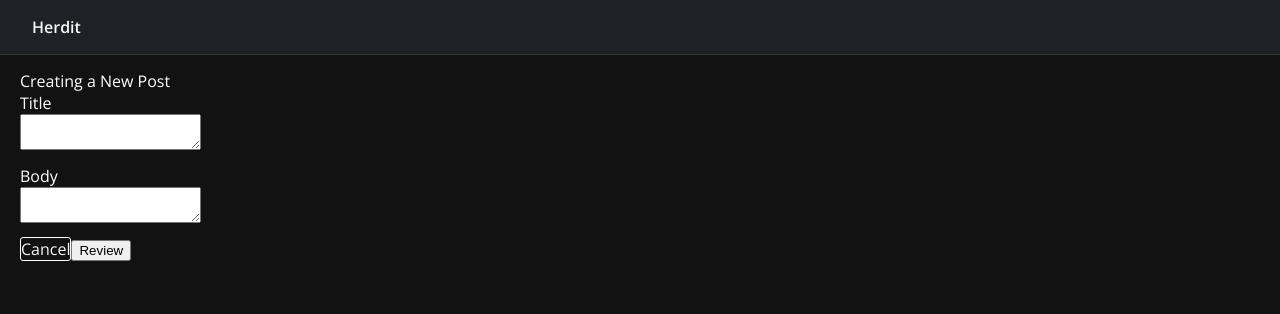
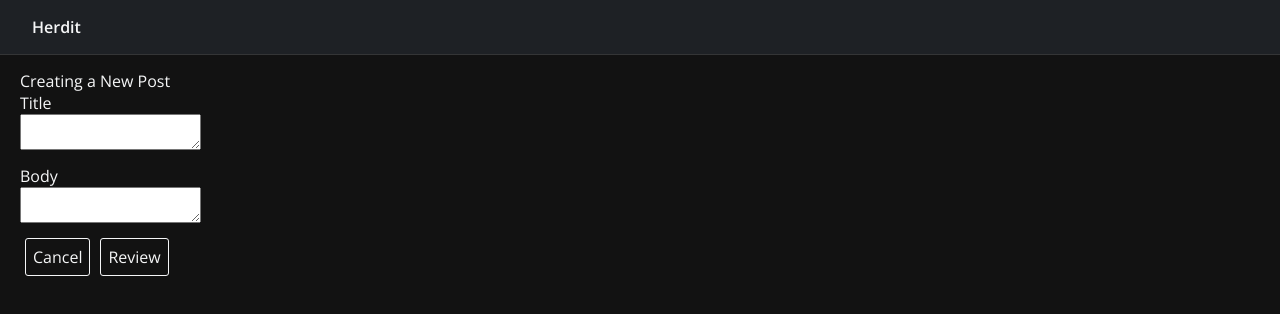
Before and after one commit to mikechoi1/Herdit, a React (Create React App) app in the folder client/: page /posts/add in a window 1280 px wide. Shown: the top 314 px of the page. Built offline with nearby package versions, Linux system fonts and the light colour scheme; no server answers.

Commit message:
moved styling to general button and class & fixed button styling

```diff
--- a/client/src/components/App.css
+++ b/client/src/components/App.css
@@ -8,3 +8,20 @@ body {
     color: #F5F6F7;
     text-decoration: none;
 }
+.simple-border {
+    border: 1px solid #F5F6F7;
+    border-radius: 3px;
+    padding: 7px;
+    margin: 5px;
+}
+
+button {
+    background: #121212;
+    border: 1px solid #F5F6F7;
+    border-radius: 3px;
+    color: #F5F6F7;
+    padding: 7px;
+    margin: 0 5px;
+    font: inherit;
+    cursor: pointer;
+}
--- a/client/src/components/Pages/Homepage.js
+++ b/client/src/components/Pages/Homepage.js
@@ -15,7 +15,7 @@ class Homepage extends Component {
                 return (
                     <div>
                         <h1>Hi, {this.props.auth.displayname}</h1>
-                        <div style={{marginBottom: '25px'}}><Link to='/posts/add' className='link' style={{border: '1px solid white', borderRadius: '5px', padding: '7px'}}>Add Post</Link></div>
+                        <div style={{marginBottom: '25px'}}><Link to='/posts/add' className='link simple-border'>Add Post</Link></div>
                     </div>
                 );
         }
--- a/client/src/components/Post/PostForm.js
+++ b/client/src/components/Post/PostForm.js
@@ -28,13 +28,13 @@ class PostForm extends Component {
 
     render() {
         return(
-            <div style={{height: '1000px', background: '#121212', padding: '70px 20px 0 20px', color: 'white'}}>
+            <div style={{height: '1000px', background: '#121212', padding: '70px 20px 0 20px', color: '#F5F6F7'}}>
                 {/* handleSubmit is given by reduxForm and will run the function we give it whenever we submit the form */}
                 <div>Creating a New Post</div>
                                                         {/* () => function() === function */}
                 <form onSubmit={this.props.handleSubmit(this.props.onPostSubmit)}>
                     {this.renderFields()}
-                    <Link to='/' className='link' style={{border: '1px solid white', borderRadius: '3px'}}>
+                    <Link to='/' className='link simple-border'>
                         Cancel
                     </Link>
                     <button type='submit'>Review</button>
```
